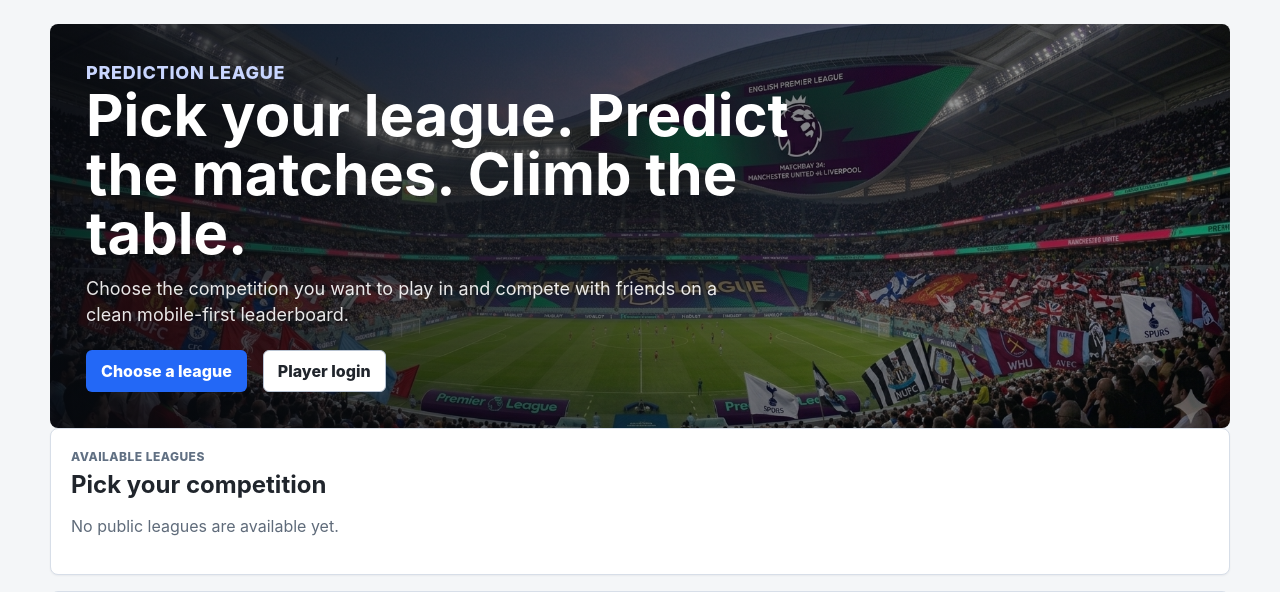
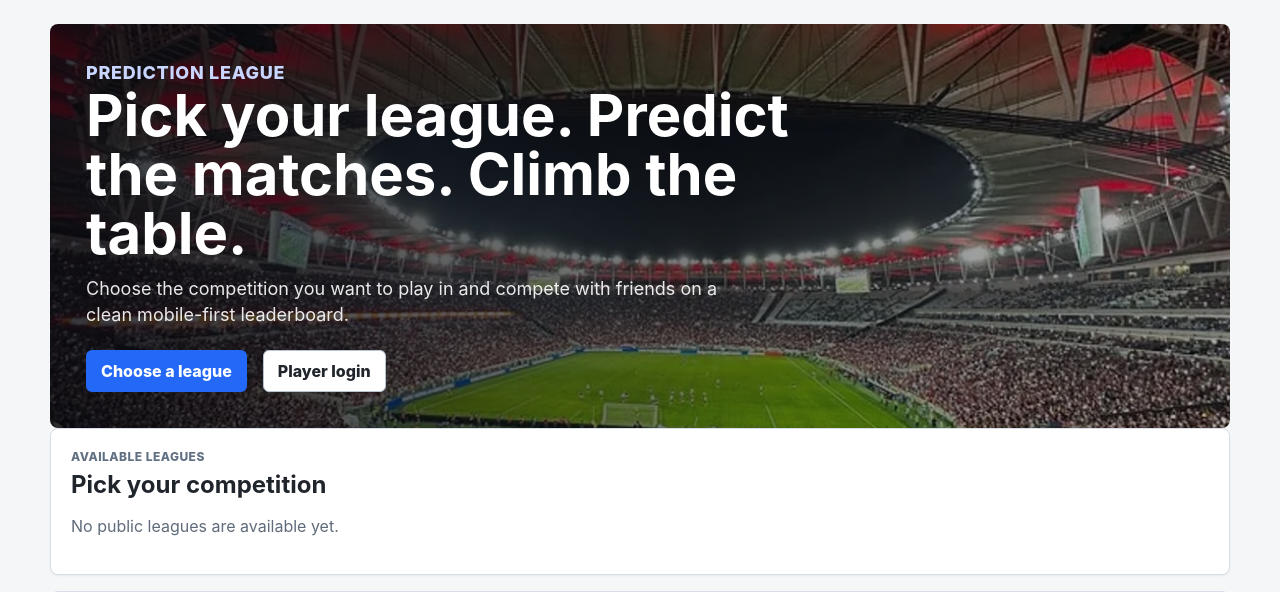
Before and after one commit to soojh007/prediction-league-platform, a Django app: page / in a window 1280 px wide. Shown: the part 66-658 px from the top of the page. Run offline with Django 4.2, Linux system fonts and the light colour scheme; data that the repository does not hold is empty.

Commit message:
Add platform and SPL hero images

```diff
--- a/static/leagues/styles.css
+++ b/static/leagues/styles.css
@@ -108,10 +108,22 @@ main {
     margin-bottom: 16px;
 }
 
+.hero-platform {
+    background:
+        linear-gradient(90deg, rgba(7, 10, 16, 0.82), rgba(7, 10, 16, 0.28)),
+        url("/static/leagues/gen-stadium.webp") center / cover;
+}
+
 .hero-premier-league {
     background:
         linear-gradient(90deg, rgba(7, 10, 16, 0.82), rgba(7, 10, 16, 0.30)),
         url("/static/leagues/pl-stadium.png") center / cover;
+}
+
+.hero-singapore-premier-league {
+    background:
+        linear-gradient(90deg, rgba(7, 10, 16, 0.78), rgba(7, 10, 16, 0.22)),
+        url("/static/leagues/spl-stadium.png") center / cover;
 }
 
 .hero h1,
--- a/templates/leagues/home.html
+++ b/templates/leagues/home.html
@@ -3,7 +3,7 @@
 {% block title %}{% if league %}{{ league.name }}{% else %}Prediction League Platform{% endif %}{% endblock %}
 
 {% block content %}
-<section class="hero{% if not league or league.competition.name == 'Premier League' %} hero-premier-league{% endif %}">
+<section class="hero{% if not league %} hero-platform{% elif league.competition.name == 'Premier League' %} hero-premier-league{% elif league.competition.name == 'Singapore Premier League' %} hero-singapore-premier-league{% endif %}">
     <div>
         <p class="eyebrow">
             {% if league %}
--- a/templates/leagues/league_detail.html
+++ b/templates/leagues/league_detail.html
@@ -3,7 +3,7 @@
 {% block title %}{{ league.name }}{% endblock %}
 
 {% block content %}
-<section class="league-hero{% if league.competition.name == 'Premier League' %} hero-premier-league{% endif %}">
+<section class="league-hero{% if league.competition.name == 'Premier League' %} hero-premier-league{% elif league.competition.name == 'Singapore Premier League' %} hero-singapore-premier-league{% endif %}">
     <div>
         <div class="hero-league-title">
             {% include "leagues/partials/competition_logo.html" with competition=league.competition %}
```
Also changed, not shown: static/leagues/gen-stadium.webp (added), static/leagues/spl-stadium.png (added).
